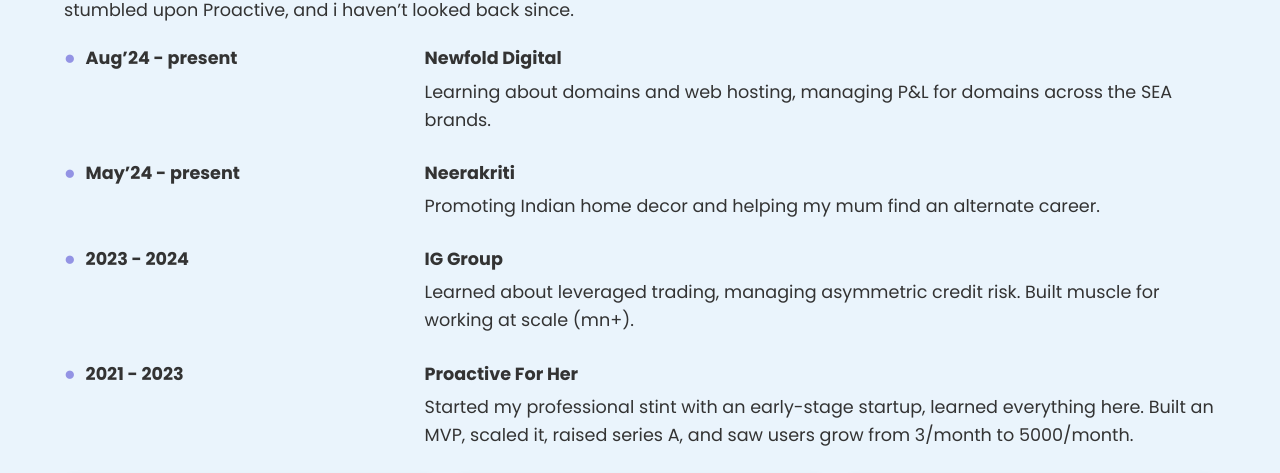
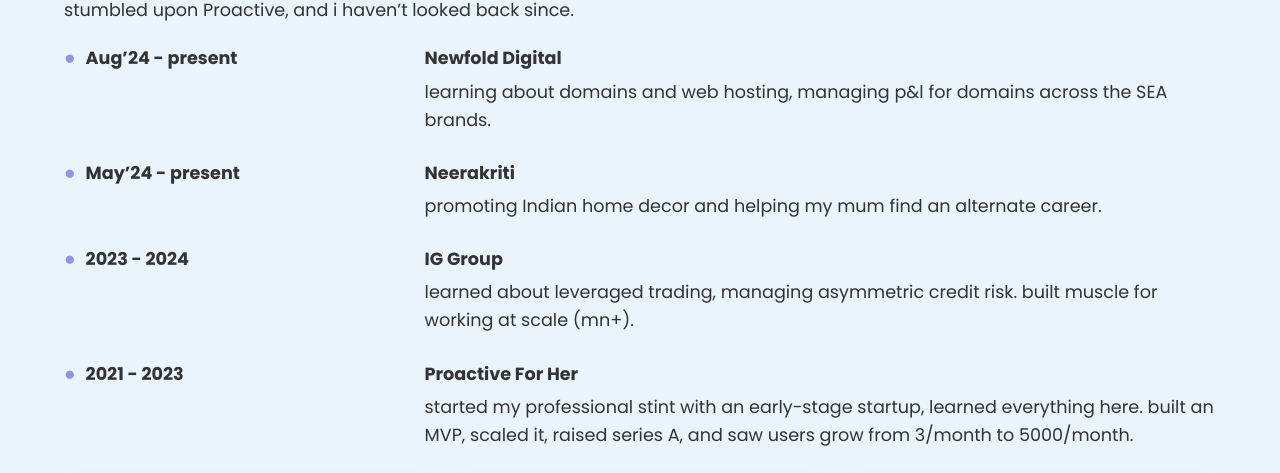
Before and after one commit to kriti-nigam/website2, a React (Create React App) app: page / in a window 1280 px wide. Shown: the part 932-1405 px from the top of the page. Built offline with nearby package versions, Linux system fonts and the light colour scheme.

Commit message:
Bash Script Commit

```diff
--- a/src/App.js
+++ b/src/App.js
@@ -1,9 +1,6 @@
 import React from "react";
 import "./App.css";
-// import { BrowserRouter as Router, Routes, Route, Link } from "react-router-dom";
-// import Reading from "./Reading";
-// import Music from "./Music";
-// import Photography from "./Photography";
+
 
 export default function App() {
   return (
@@ -18,14 +15,7 @@
         </ul>
       </nav>
 
-      {/* <Router>
-        <Routes>
-          <Route path="/" element={<App />} />
-          <Route path="/about" element={<About />} />
-     <Route path="/work" element={<Work />} />
-     <Route path="/interests" element={<Interests />} />
-        </Routes>
-      </Router> */}
+
 
       <header className="header">
         <div className="intro">
@@ -33,7 +23,7 @@
             hello, I'm Kriti, a <br /> <span className="highlight">product manager</span>
           </h1>
           <p>based in Bangalore.</p>
-          {/* <button className="btn">resume</button> */}
+
         </div>
         <div className="profile-pic">
           <img src="profile.jpg" alt="Profile" />
@@ -43,12 +33,12 @@
       <section className="about" style={{textTransform: "lowercase"}}>
         <h2>about.</h2>
         <p>
-          if I have to be honest with you, I've never found intros easy—like how do I
-          capture the whole essence of my being in a few words? But let's see how I
+          if I have to be honest with you, i've never found intros easy—like how do i
+          capture the whole essence of my being in a few words? But let's see how i
           fare out.
           <br/>
           i write PRDs for a living, work out for mental health, read books for
-          sanity, and click pictures for fun. Boring? Maybe.
+          sanity, and click pictures for fun. boring? maybe.
         </p>
       </section>
 
@@ -68,7 +58,7 @@
           </div>
           <div className="work-right">
             <p><strong>Newfold Digital</strong></p>
-            <p>Learning about domains and web hosting, managing P&L for domains across the SEA brands.</p>
+            <p>learning about domains and web hosting, managing p&l for domains across the SEA brands.</p>
           </div>
         </div>
         <div className="work-item">
@@ -77,7 +67,7 @@
           </div>
           <div className="work-right">
             <p><strong>Neerakriti</strong></p>
-            <p>Promoting Indian home decor and helping my mum find an alternate career.</p>
+            <p>promoting Indian home decor and helping my mum find an alternate career.</p>
           </div>
         </div>
         <div className="work-item">
@@ -86,7 +76,7 @@
           </div>
           <div className="work-right">
             <p><strong>IG Group</strong></p>
-            <p>Learned about leveraged trading, managing asymmetric credit risk. Built muscle for working at scale (mn+).</p>
+            <p>learned about leveraged trading, managing asymmetric credit risk. built muscle for working at scale (mn+).</p>
           </div>
         </div>
         <div className="work-item">
@@ -95,7 +85,7 @@
           </div>
           <div className="work-right">
             <p><strong>Proactive For Her</strong></p>
-            <p>Started my professional stint with an early-stage startup, learned everything here. Built an MVP, scaled it, raised series A, and saw users grow from 3/month to 5000/month.</p>
+            <p>started my professional stint with an early-stage startup, learned everything here. built an MVP, scaled it, raised series A, and saw users grow from 3/month to 5000/month.</p>
           </div>
         </div>
       </section>
@@ -103,30 +93,22 @@
 
 
       <div className="interest-grid">
-         {/* <Link to="/photography"> */}
+
            <div>
              Photography
              <img src="photography.jpg" alt="Interest-Photography" />
            </div>
-         {/* </Link> */}
-         {/* <Link to="/reading"> */}
+
            <div>
              Reading
              <img src="reading.jpeg" alt="Interest-Reading" />
            </div>
-         {/* </Link> */}
-         {/* <Link to="/music"> */}
+
            <div>
              Music
              <img src="music.jpg" alt="Interest-Music" />
            </div>
-         {/* </Link> */}
-         {/* <Link to="/writing">
-           <div>
-             Writing
-             <img src="writing.jpg" alt="Interest-Writing" />
-           </div>
-         </Link> */}
+
        </div>
 
 
@@ -139,10 +121,10 @@
           if you want to stay in touch, here’s how you can reach out:
         </p>
         <div className="social-icons">
-          <a href="https:www.linkedin.com/in/kriti-nigam-34549a185/" target="_blank" rel="noopener noreferrer">
+          <a href="https://www.linkedin.com/in/kriti-nigam-34549a185/" target="_blank" rel="noopener noreferrer">
             <img src="linkedin.png" alt="LinkedIn" />
           </a>
-          <a href="https:x.com/KritiNigam4" target="_blank" rel="noopener noreferrer">
+          <a href="https://x.com/KritiNigam4" target="_blank" rel="noopener noreferrer">
             <img src="twitter.png" alt="Twitter" />
           </a>
           <a href="mailto:kritinigam3299@gmail.com">
```
Also changed, not shown: 8 other files (tests, documents, lock files or other folders).
